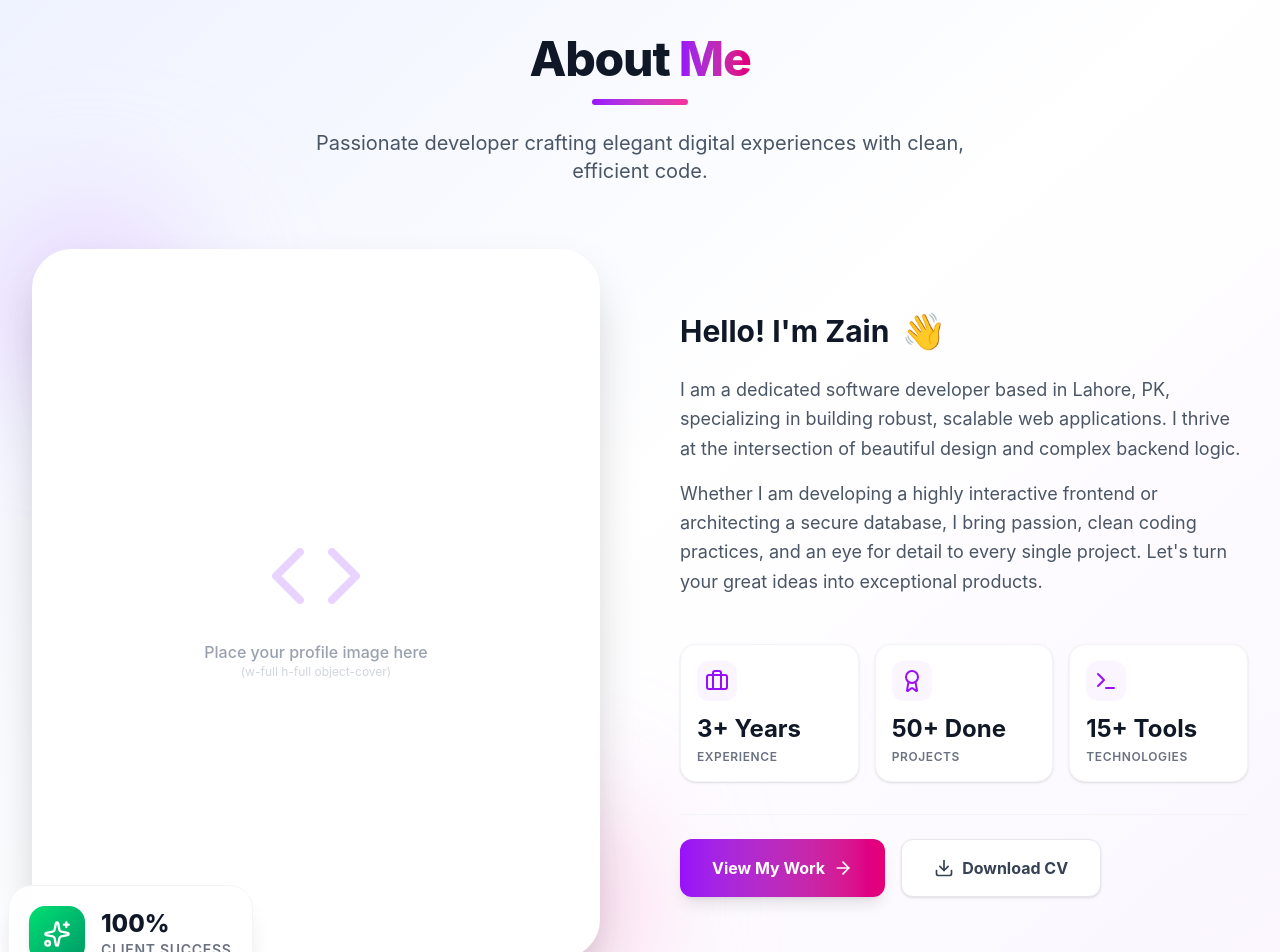
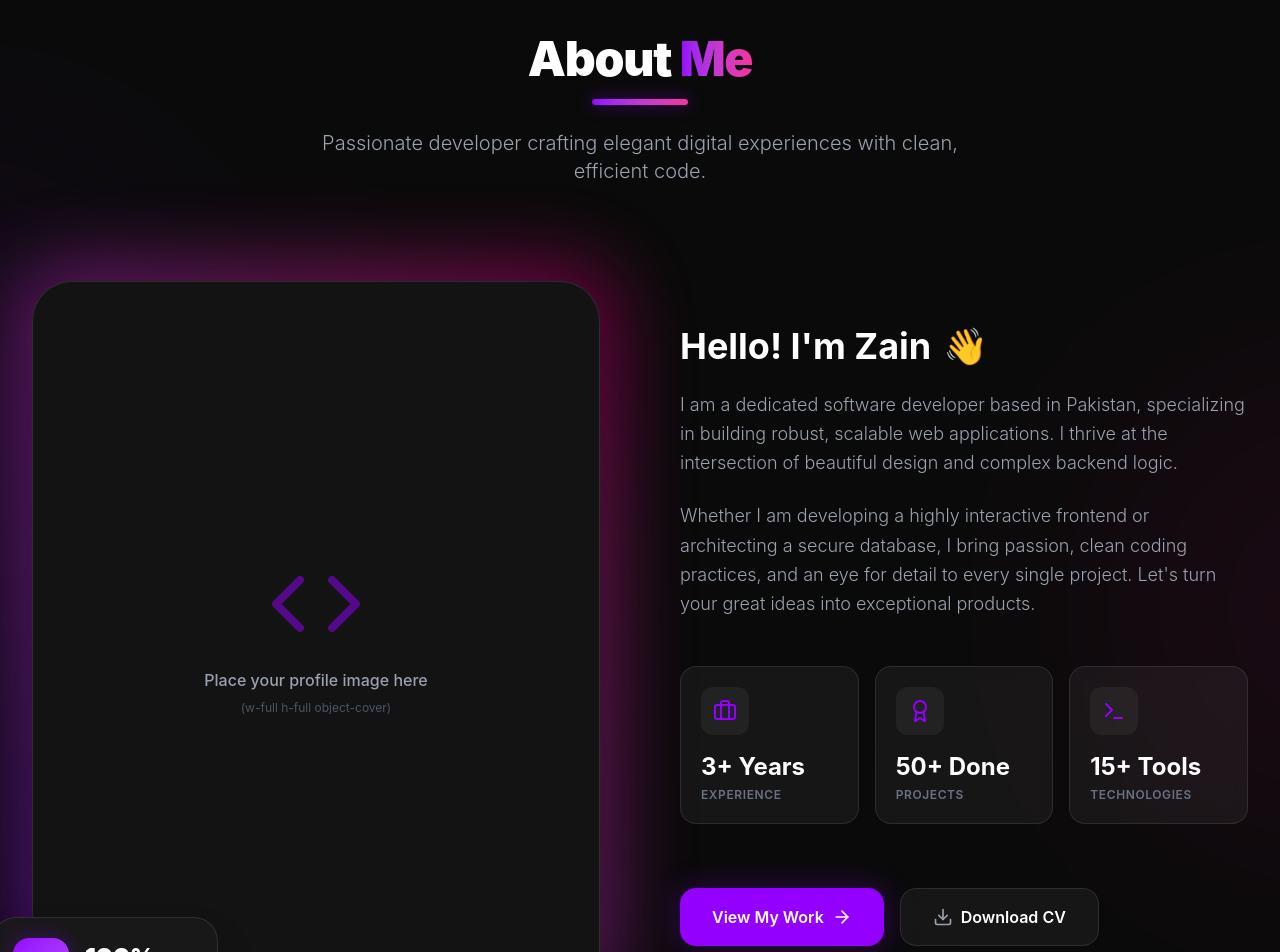
Before and after one commit to ZainMurtaza3532/personal-portfolio-using-react, a React (Vite) app: page / in a window 1280 px wide. Shown: the part 920-1872 px from the top of the page. Built offline with nearby package versions, Linux system fonts and the light colour scheme.

Commit message:
Refactor About section with new styles and content
Updated styles and content in the About section to enhance visual appeal and readability.

```diff
--- a/src/components/About.jsx
+++ b/src/components/About.jsx
@@ -29,90 +29,99 @@ const About = () => {
   ];
 
   return (
-    <section id="about" className="py-24 px-4 sm:px-6 lg:px-8 bg-gradient-to-br from-indigo-50 via-white to-purple-50 overflow-hidden relative">
+    <section id="about" className="py-24 px-4 sm:px-6 lg:px-8 bg-[#0a0a0a] overflow-hidden relative selection:bg-[#9300ff]/30">
+
+      {/* Subtle Background Glows */}
+      <div className="absolute top-1/4 -left-64 w-96 h-96 bg-[#9300ff] rounded-full mix-blend-screen filter blur-[128px] opacity-10 pointer-events-none"></div>
+      <div className="absolute bottom-1/4 -right-64 w-96 h-96 bg-pink-600 rounded-full mix-blend-screen filter blur-[128px] opacity-10 pointer-events-none"></div>
+
       <div className="max-w-7xl mx-auto relative z-10">
 
         {/* Section Header */}
-        <div className="text-center mb-16" data-aos="fade-up">
-          <h2 className="text-4xl lg:text-5xl font-extrabold text-gray-900 mb-4 tracking-tight">
-            About <span className="bg-clip-text text-transparent bg-gradient-to-r from-purple-600 to-pink-600">Me</span>
+        <div className="text-center mb-16 lg:mb-24" data-aos="fade-up">
+          <h2 className="text-4xl lg:text-5xl font-black text-white mb-4 tracking-tight">
+            About <span className="bg-clip-text text-transparent bg-gradient-to-r from-[#9300ff] to-pink-500">Me</span>
           </h2>
-          <div className="w-24 h-1.5 bg-gradient-to-r from-purple-600 to-pink-500 mx-auto rounded-full mb-6"></div>
-          <p className="text-xl text-gray-600 max-w-2xl mx-auto">
+          <div className="w-24 h-1.5 bg-gradient-to-r from-[#9300ff] to-pink-500 mx-auto rounded-full mb-6 shadow-[0_0_15px_rgba(147,0,255,0.5)]"></div>
+          <p className="text-lg md:text-xl text-gray-400 max-w-2xl mx-auto font-light">
             Passionate developer crafting elegant digital experiences with clean, efficient code.
           </p>
         </div>
 
-        <div className="grid lg:grid-cols-2 gap-12 lg:gap-20 items-center">
+        <div className="grid lg:grid-cols-2 gap-16 lg:gap-20 items-center">
 
           {/* Visual Profile Side */}
-          <div className="relative" data-aos="fade-right" data-aos-duration="1200">
-            {/* Decorative Background Blobs */}
-            <div className="absolute -top-10 -left-10 w-48 h-48 bg-purple-300 rounded-full mix-blend-multiply filter blur-3xl opacity-50 animate-pulse"></div>
-            <div className="absolute -bottom-10 -right-10 w-48 h-48 bg-pink-300 rounded-full mix-blend-multiply filter blur-3xl opacity-50 animate-pulse delay-700"></div>
+          <div className="relative mx-auto w-full max-w-md lg:max-w-none" data-aos="fade-right" data-aos-duration="1200">
+
+            {/* Animated Ambient Glow Behind Image */}
+            <div className="absolute -inset-4 bg-gradient-to-tr from-[#9300ff] to-pink-600 rounded-[3rem] blur-2xl opacity-20 animate-pulse"></div>
 
             {/* Main Image Container */}
-            <div className="relative z-10 rounded-[2.5rem] overflow-hidden border-8 border-white shadow-2xl bg-white aspect-[4/5] sm:aspect-square lg:aspect-[4/5] flex items-center justify-center">
+            <div className="relative z-10 rounded-[2.5rem] overflow-hidden border border-white/10 shadow-2xl bg-[#131313] aspect-[4/5] flex items-center justify-center backdrop-blur-sm group">
               {/* Replace the div below with an actual <img> tag for your profile picture */}
-              <div className="text-center p-8">
-                <Code className="w-24 h-24 mx-auto text-purple-200 mb-4" />
+              <div className="text-center p-8 transition-transform duration-500 group-hover:scale-105">
+                <Code className="w-24 h-24 mx-auto text-[#9300ff]/50 mb-4" />
                 <p className="text-gray-400 font-medium">Place your profile image here</p>
-                <p className="text-xs text-gray-300">(w-full h-full object-cover)</p>
+                <p className="text-xs text-gray-600 mt-2">(w-full h-full object-cover)</p>
               </div>
             </div>
 
             {/* Floating Satisfaction Badge */}
-            <div className="absolute -bottom-6 -left-6 bg-white/90 backdrop-blur-xl p-5 rounded-3xl shadow-xl border border-gray-100 flex items-center gap-4 z-20" data-aos="zoom-in" data-aos-delay="300">
-              <div className="w-14 h-14 bg-gradient-to-br from-green-400 to-emerald-600 rounded-2xl flex items-center justify-center text-white shadow-md">
+            <div
+              className="absolute -bottom-6 -left-6 sm:-left-10 bg-[#1a1a1a]/90 backdrop-blur-xl p-5 rounded-3xl shadow-2xl border border-white/10 flex items-center gap-4 z-20 group hover:-translate-y-1 transition-transform duration-300"
+              data-aos="zoom-in"
+              data-aos-delay="300"
+            >
+              <div className="w-14 h-14 bg-gradient-to-br from-[#9300ff] to-[#b545ff] rounded-2xl flex items-center justify-center text-white shadow-[0_0_20px_rgba(147,0,255,0.3)] group-hover:scale-110 transition-transform duration-300">
                 <Sparkles className="w-7 h-7" />
               </div>
               <div>
-                <p className="font-extrabold text-gray-900 text-2xl">100%</p>
-                <p className="text-sm text-gray-500 font-semibold uppercase tracking-wider">Client Success</p>
+                <p className="font-black text-white text-2xl">100%</p>
+                <p className="text-xs text-gray-400 font-semibold uppercase tracking-wider">Client Success</p>
               </div>
             </div>
           </div>
 
           {/* Text Content & Stats Side */}
-          <div className="space-y-8" data-aos="fade-left" data-aos-duration="1200">
+          <div className="space-y-10 mt-10 lg:mt-0" data-aos="fade-left" data-aos-duration="1200">
 
             {/* Biography */}
-            <div>
-              <h3 className="text-3xl font-bold text-gray-900 mb-6 flex items-center gap-3">
+            <div className="space-y-6">
+              <h3 className="text-3xl sm:text-4xl font-bold text-white flex items-center gap-3">
                 Hello! I'm Zain
                 <span className="origin-bottom-right hover:animate-ping inline-block cursor-pointer text-4xl">👋</span>
               </h3>
-              <p className="text-gray-600 leading-relaxed text-lg mb-4">
-                I am a dedicated software developer based in Lahore, PK, specializing in building robust, scalable web applications. I thrive at the intersection of beautiful design and complex backend logic.
+              <p className="text-gray-400 leading-relaxed text-lg font-light">
+                I am a dedicated software developer based in Pakistan, specializing in building robust, scalable web applications. I thrive at the intersection of beautiful design and complex backend logic.
               </p>
-              <p className="text-gray-600 leading-relaxed text-lg">
+              <p className="text-gray-400 leading-relaxed text-lg font-light">
                 Whether I am developing a highly interactive frontend or architecting a secure database, I bring passion, clean coding practices, and an eye for detail to every single project. Let's turn your great ideas into exceptional products.
               </p>
             </div>
 
             {/* Stats Grid */}
-            <div className="grid grid-cols-3 gap-4 pt-4">
+            <div className="grid grid-cols-1 sm:grid-cols-3 gap-4 pt-2">
               {stats.map((stat, index) => (
                 <div
                   key={index}
-                  className="bg-white rounded-2xl p-4 shadow-sm border border-gray-100 hover:border-purple-200 hover:shadow-md transition-all duration-300 hover:-translate-y-1 group"
+                  className="bg-white/5 backdrop-blur-sm rounded-2xl p-5 border border-white/10 hover:border-[#9300ff]/50 hover:bg-white/10 transition-all duration-300 hover:-translate-y-1 group"
                   data-aos="fade-up"
                   data-aos-delay={index * 100}
                 >
-                  <div className="w-10 h-10 bg-purple-50 rounded-xl flex items-center justify-center text-purple-600 group-hover:bg-purple-600 group-hover:text-white transition-colors duration-300 mb-3">
+                  <div className="w-12 h-12 bg-white/5 rounded-xl flex items-center justify-center text-[#9300ff] group-hover:bg-[#9300ff] group-hover:text-white group-hover:shadow-[0_0_15px_rgba(147,0,255,0.4)] transition-all duration-300 mb-4">
                     {stat.icon}
                   </div>
-                  <h4 className="text-2xl font-bold text-gray-900 mb-1">{stat.value}</h4>
+                  <h4 className="text-2xl font-bold text-white mb-1">{stat.value}</h4>
                   <p className="text-xs text-gray-500 font-semibold uppercase tracking-wider">{stat.label}</p>
                 </div>
               ))}
             </div>
 
             {/* Call to Action Buttons */}
-            <div className="flex flex-wrap gap-4 pt-6 border-t border-gray-100">
+            <div className="flex flex-wrap gap-4 pt-6">
               <a
                 href="#portfolio"
-                className="group flex items-center space-x-2 px-8 py-4 bg-gradient-to-r from-purple-600 to-pink-600 text-white font-bold rounded-xl shadow-lg hover:shadow-xl hover:from-purple-700 hover:to-pink-700 transition-all duration-300 hover:-translate-y-0.5"
+                className="group flex items-center space-x-2 px-8 py-4 bg-[#9300ff] text-white font-semibold rounded-2xl shadow-[0_0_30px_rgba(147,0,255,0.3)] hover:shadow-[0_0_40px_rgba(147,0,255,0.5)] hover:bg-[#a624ff] transition-all duration-300 hover:-translate-y-0.5"
               >
                 <span>View My Work</span>
                 <ArrowRight className="w-5 h-5 group-hover:translate-x-1 transition-transform" />
@@ -122,9 +131,9 @@ const About = () => {
                 href="/cv.pdf"
                 target="_blank"
                 rel="noopener noreferrer"
-                className="group flex items-center space-x-2 px-8 py-4 bg-white text-gray-700 font-bold rounded-xl shadow-sm border border-gray-200 hover:border-purple-300 hover:text-purple-600 transition-all duration-300 hover:-translate-y-0.5 focus:outline-none focus:ring-2 focus:ring-purple-500"
+                className="group flex items-center space-x-2 px-8 py-4 bg-white/5 text-white font-semibold rounded-2xl border border-white/10 hover:bg-white/10 hover:border-[#9300ff]/30 transition-all duration-300 hover:-translate-y-0.5 backdrop-blur-sm"
               >
-                <Download className="w-5 h-5 group-hover:-translate-y-1 transition-transform" />
+                <Download className="w-5 h-5 text-gray-400 group-hover:text-white group-hover:-translate-y-1 transition-all" />
                 <span>Download CV</span>
               </a>
             </div>
```
